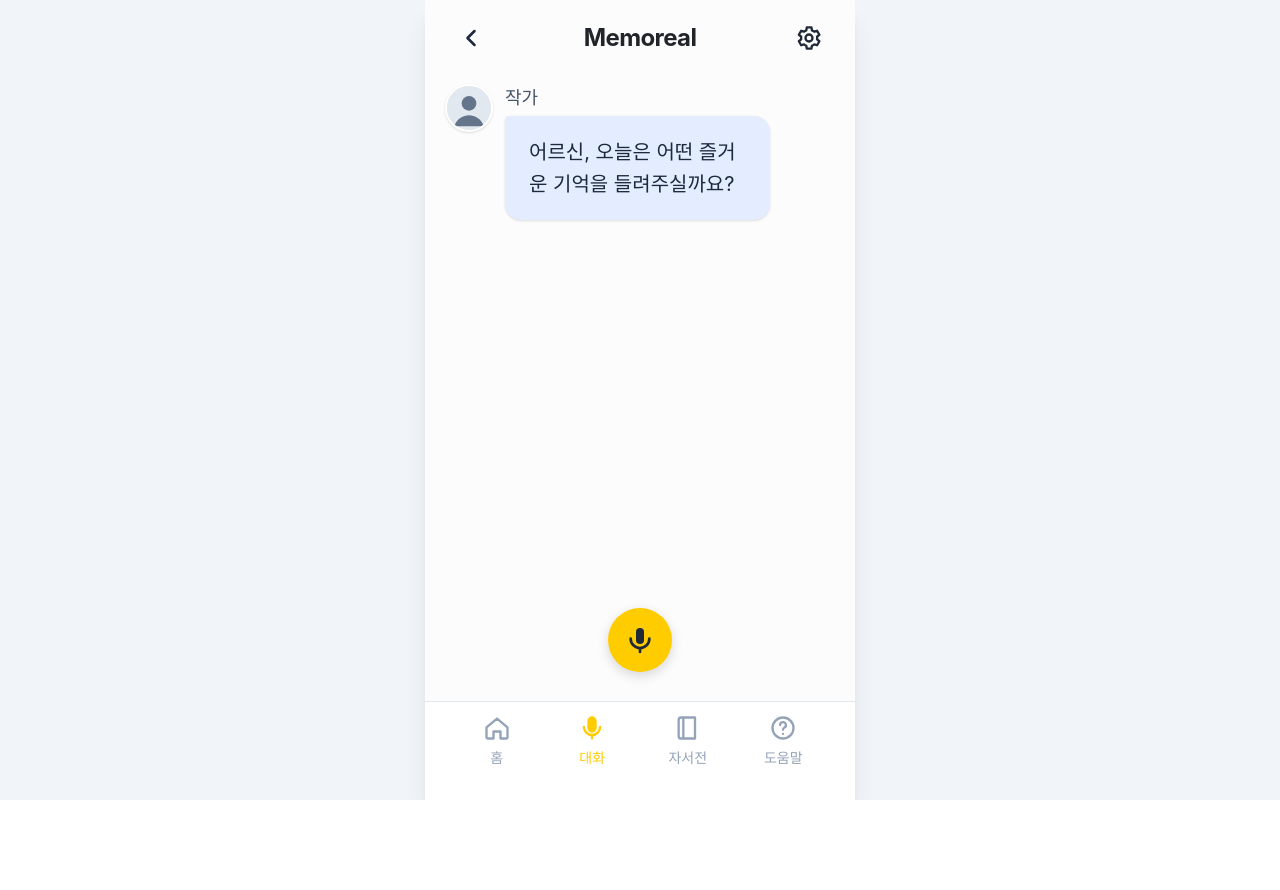
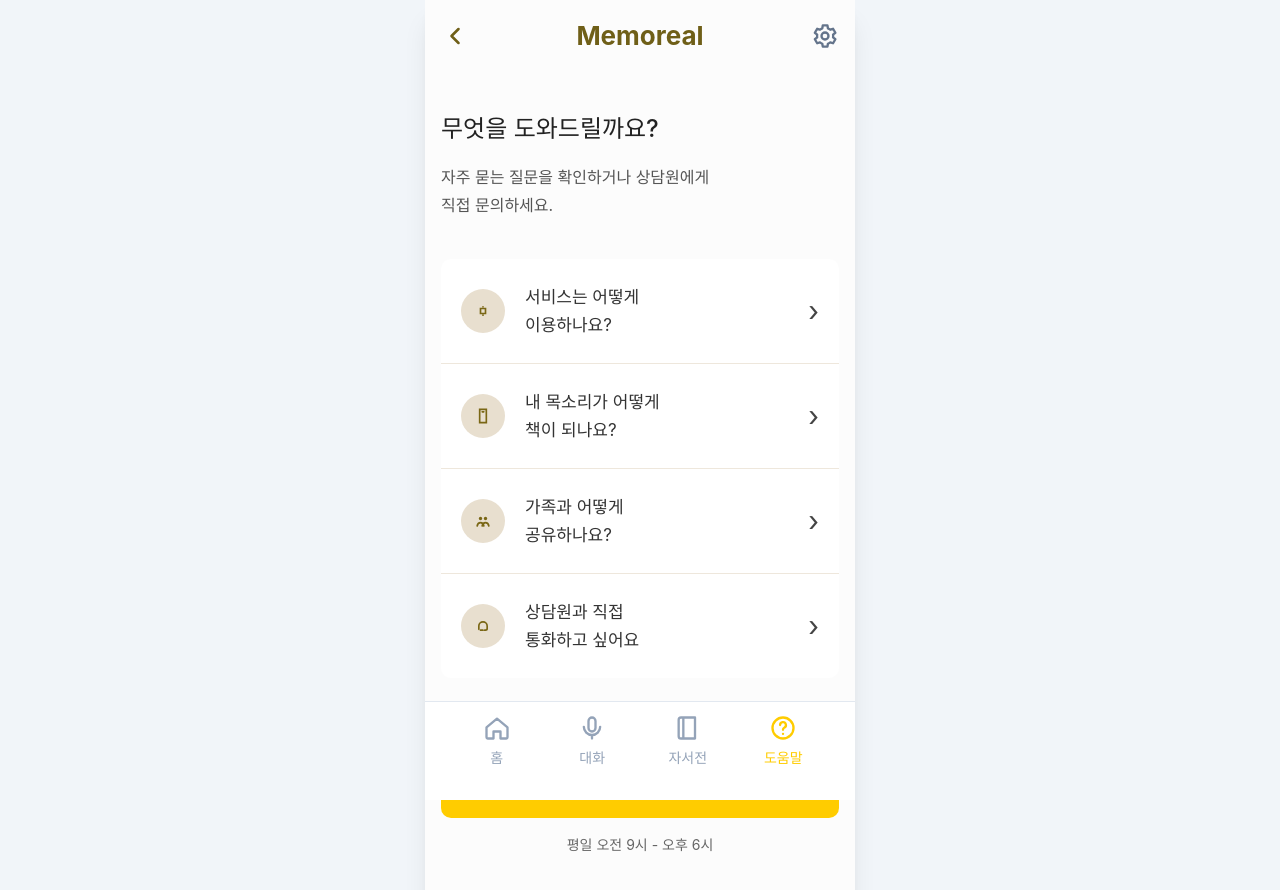
Before and after one commit to choiby7/likelion-team1-ideathon-frontend, a React (Vite) app: page /help in a window 1280 px wide. Before the commit this address led to /chat. Shown: the top 890 px of the page. Before the commit the page ends 800 px from the top, so only its background shows below. Built offline with nearby package versions, Linux system fonts and the light colour scheme.

Commit message:
도움말 페이지 추가

```diff
--- a/src/main.tsx
+++ b/src/main.tsx
@@ -8,6 +8,7 @@ import MemoirReaderPage from "./pages/MemoirReaderPage";
 import OnboardingPage from "./pages/OnboardingPage";
 import MicPermissionPage from "./pages/MicPermissionPage";
 import HomePage from "./pages/HomePage";
+import HelpPage from "./pages/HelpPage";
 
 ReactDOM.createRoot(document.getElementById("root")!).render(
   <React.StrictMode>
@@ -20,7 +21,7 @@ ReactDOM.createRoot(document.getElementById("root")!).render(
         <Route path="/chat" element={<ChatPage />} />
         <Route path="/autobiography" element={<AutobiographyPage />} />
         <Route path="/autobiography/:id" element={<MemoirReaderPage />} />
-        <Route path="/help" element={<Navigate to="/chat" replace />} />
+        <Route path="/help" element={<HelpPage />} />
       </Routes>
     </BrowserRouter>
   </React.StrictMode>,
--- /dev/null
+++ b/src/pages/HelpPage.tsx
@@ -0,0 +1,167 @@
+import { useNavigate } from "react-router-dom";
+import BottomNav from "../components/BottomNav";
+import MobileFrame from "../components/MobileFrame";
+
+type HelpItem = {
+  title: string;
+  icon: JSX.Element;
+  url: string;
+};
+
+const helpItems: HelpItem[] = [
+  {
+    title: "서비스는 어떻게\n이용하나요?",
+    url: "https://www.notion.so/",
+    icon: (
+      <path
+        d="M9 9h6v6H9zM12 17h.01M12 7h.01"
+        stroke="currentColor"
+        strokeWidth="2"
+        strokeLinecap="round"
+      />
+    ),
+  },
+  {
+    title: "내 목소리가 어떻게\n책이 되나요?",
+    url: "https://www.notion.so/",
+    icon: (
+      <path
+        d="M8 4h8v16H8zM11 7h2"
+        stroke="currentColor"
+        strokeWidth="2"
+        strokeLinecap="round"
+      />
+    ),
+  },
+  {
+    title: "가족과 어떻게\n공유하나요?",
+    url: "https://www.notion.so/",
+    icon: (
+      <>
+        <circle cx="9" cy="9" r="2" fill="currentColor" />
+        <circle cx="15" cy="9" r="2" fill="currentColor" />
+        <path
+          d="M5 18c.4-2.5 2-4 4-4s3.6 1.5 4 4M11 18c.4-2.5 2-4 4-4s3.6 1.5 4 4"
+          stroke="currentColor"
+          strokeWidth="2"
+          strokeLinecap="round"
+        />
+      </>
+    ),
+  },
+  {
+    title: "상담원과 직접\n통화하고 싶어요",
+    url: "https://www.notion.so/",
+    icon: (
+      <path
+        d="M7 12a5 5 0 0 1 10 0v3a2 2 0 0 1-2 2h-1M7 12v4M17 12v4M9 17h3"
+        stroke="currentColor"
+        strokeWidth="2"
+        strokeLinecap="round"
+        strokeLinejoin="round"
+      />
+    ),
+  },
+];
+
+function HelpPage() {
+  const navigate = useNavigate();
+
+  const openNotion = (url: string) => {
+    window.open(url, "_blank");
+  };
+
+  return (
+    <MobileFrame>
+      <main className="min-h-screen bg-[#fcfcfc] px-4 pb-32">
+        {/* 상단 헤더 */}
+        <header className="flex items-center justify-between py-4">
+          <button onClick={() => navigate(-1)} aria-label="뒤로가기">
+            <svg viewBox="0 0 24 24" fill="none" className="h-7 w-7">
+              <path
+                d="M15 6l-6 6 6 6"
+                stroke="#6f5f18"
+                strokeWidth="2.2"
+                strokeLinecap="round"
+                strokeLinejoin="round"
+              />
+            </svg>
+          </button>
+
+          <h1 className="text-[26px] font-bold text-[#6f5f18]">
+            Memoreal
+          </h1>
+
+          <button aria-label="설정">
+            <svg viewBox="0 0 24 24" fill="none" className="h-7 w-7">
+              <circle cx="12" cy="12" r="3" stroke="#64748b" strokeWidth="2" />
+              <path
+                d="M19 12a7 7 0 0 0-.1-1.2l2-1.6-2-3.4-2.4.8a7 7 0 0 0-2-1.2l-.4-2.5h-4l-.4 2.5a7 7 0 0 0-2 1.2l-2.4-.8-2 3.4 2 1.6a7 7 0 0 0 0 2.4l-2 1.6 2 3.4 2.4-.8c.6.5 1.3.9 2 1.2l.4 2.5h4l.4-2.5c.7-.3 1.4-.7 2-1.2l2.4.8 2-3.4-2-1.6c.06-.4.1-.8.1-1.2z"
+                stroke="#64748b"
+                strokeWidth="2"
+                strokeLinejoin="round"
+              />
+            </svg>
+          </button>
+        </header>
+
+        {/* 제목 */}
+        <section className="mt-10">
+          <h2 className="text-[24px] font-medium text-[#222]">
+            무엇을 도와드릴까요?
+          </h2>
+
+          <p className="mt-4 text-[16px] leading-7 text-[#555]">
+            자주 묻는 질문을 확인하거나 상담원에게
+            <br />
+            직접 문의하세요.
+          </p>
+        </section>
+
+        {/* 질문 카드 */}
+        <section className="mt-10 overflow-hidden rounded-[10px] bg-white">
+          {helpItems.map((item, index) => (
+            <button
+              key={item.title}
+              onClick={() => openNotion(item.url)}
+              className={`flex w-full items-center gap-5 px-5 py-6 text-left transition hover:bg-[#fff9db] ${
+                index !== helpItems.length - 1
+                  ? "border-b border-[#eee7dc]"
+                  : ""
+              }`}
+            >
+              <div className="flex h-11 w-11 shrink-0 items-center justify-center rounded-full bg-[#e8dfcf] text-[#7a6715]">
+                <svg viewBox="0 0 24 24" fill="none" className="h-5 w-5">
+                  {item.icon}
+                </svg>
+              </div>
+
+              <p className="flex-1 whitespace-pre-line text-[17px] leading-7 text-[#333]">
+                {item.title}
+              </p>
+
+              <span className="text-[28px] text-[#444]">›</span>
+            </button>
+          ))}
+        </section>
+
+        {/* 상담원 연결 */}
+        <button
+          onClick={() => openNotion("https://www.notion.so/")}
+          className="mt-20 flex h-[60px] w-full items-center justify-center gap-3 rounded-[10px] bg-[#ffcc00] text-[19px] font-medium text-[#222] transition hover:-translate-y-1 hover:shadow-lg"
+        >
+          <span>📞</span>
+          상담원 연결하기
+        </button>
+
+        <p className="mt-4 text-center text-[14px] text-[#666]">
+          평일 오전 9시 - 오후 6시
+        </p>
+      </main>
+
+      <BottomNav />
+    </MobileFrame>
+  );
+}
+
+export default HelpPage;
```
